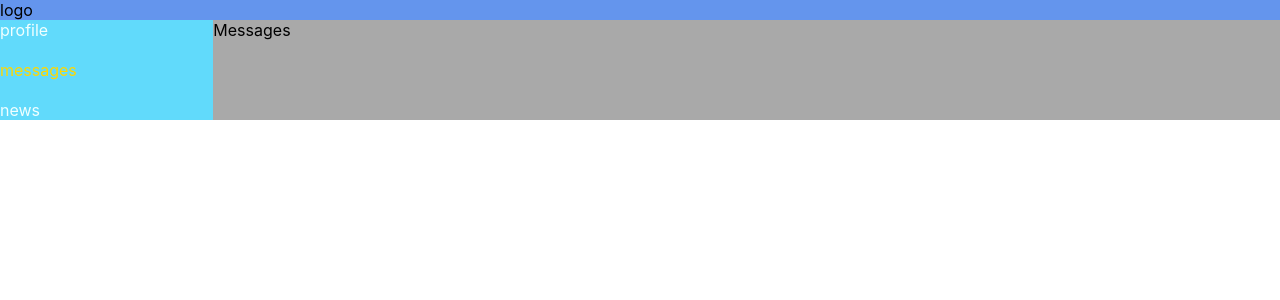
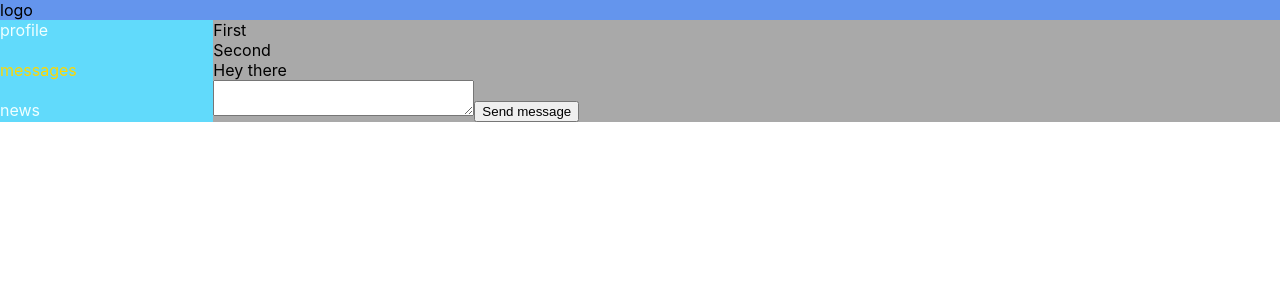
Before and after one commit to gostevVitalii/social-network-react, a React (Create React App) app: page /messages in a window 1280 px wide. Shown: the top 300 px of the page. Built offline with nearby package versions, Linux system fonts and the light colour scheme.

Commit message:
Add dialogs page

```diff
--- a/src/App.jsx
+++ b/src/App.jsx
@@ -4,7 +4,6 @@ import Header from './components/Header/Header';
 import Messages from './components/Messages/Messages';
 import Navbar from './components/Navbar/Navbar';
 import Profile from './components/Profile/Profile';
-
 
 
 function App(props) {
@@ -18,7 +17,7 @@ function App(props) {
         <div className="appContent">
           <Routes>
             <Route path="/profile" element={<Profile data={props.appData.profilePage} newPost={props.newPost} />} />
-            <Route path="/messages" element={<Messages />} />
+            <Route path="/messages" element={<Messages data={props.appData.dialogsPage} />} />
           </Routes>
         </div>
       </div>
--- a/src/components/Messages/Message/Message.jsx
+++ b/src/components/Messages/Message/Message.jsx
@@ -1,9 +1,9 @@
 import React from 'react';
-import s from 'Message.module.css';
+// import s from 'Message.module.css';
 
 const Message = (props) => {
   return (
-    'Message'
+    <div>{props.text}</div>
   )
 }
 export default Message
--- a/src/components/Messages/Messages.jsx
+++ b/src/components/Messages/Messages.jsx
@@ -1,12 +1,18 @@
 import React from 'react';
 import s from './Messages.module.css';
+import Message from './Message/Message';
 
 
 
-const Messages = () => {
+const Messages = (props) => {
+  let messages = props.data.messages.map(message => <Message text={message.text} />)
   return (
     <div className={s.messages}>
-      Messages
+      {messages}
+
+      <textarea name="add" cols="30" rows="2"></textarea>
+      <button>Send message</button>
+
     </div>
   )
 }
--- a/src/index.js
+++ b/src/index.js
@@ -7,10 +7,14 @@ import state from './redux/state';
 import { newPost } from './redux/state';
 
 const root = ReactDOM.createRoot(document.getElementById('root'));
-root.render(
-  <React.StrictMode>
-    <App appData={state} newPost={newPost} />
-  </React.StrictMode>
-);
+let rerenderAll = () => {
+  root.render(
+    <React.StrictMode>
+      <App appData={state} newPost={newPost} />
+    </React.StrictMode>
+  );
+}
+rerenderAll();
+
 
 reportWebVitals();
--- a/src/redux/state.js
+++ b/src/redux/state.js
@@ -13,8 +13,16 @@ let state = {
       { text: "Here is my second post" },
       { text: "Just for fun" },
     ]
+  },
+  dialogsPage: {
+    messages: [
+      { text: "First" },
+      { text: "Second" },
+      { text: "Hey there" },
+    ],
 
-  },
+
+  }
 
 }
 
```
